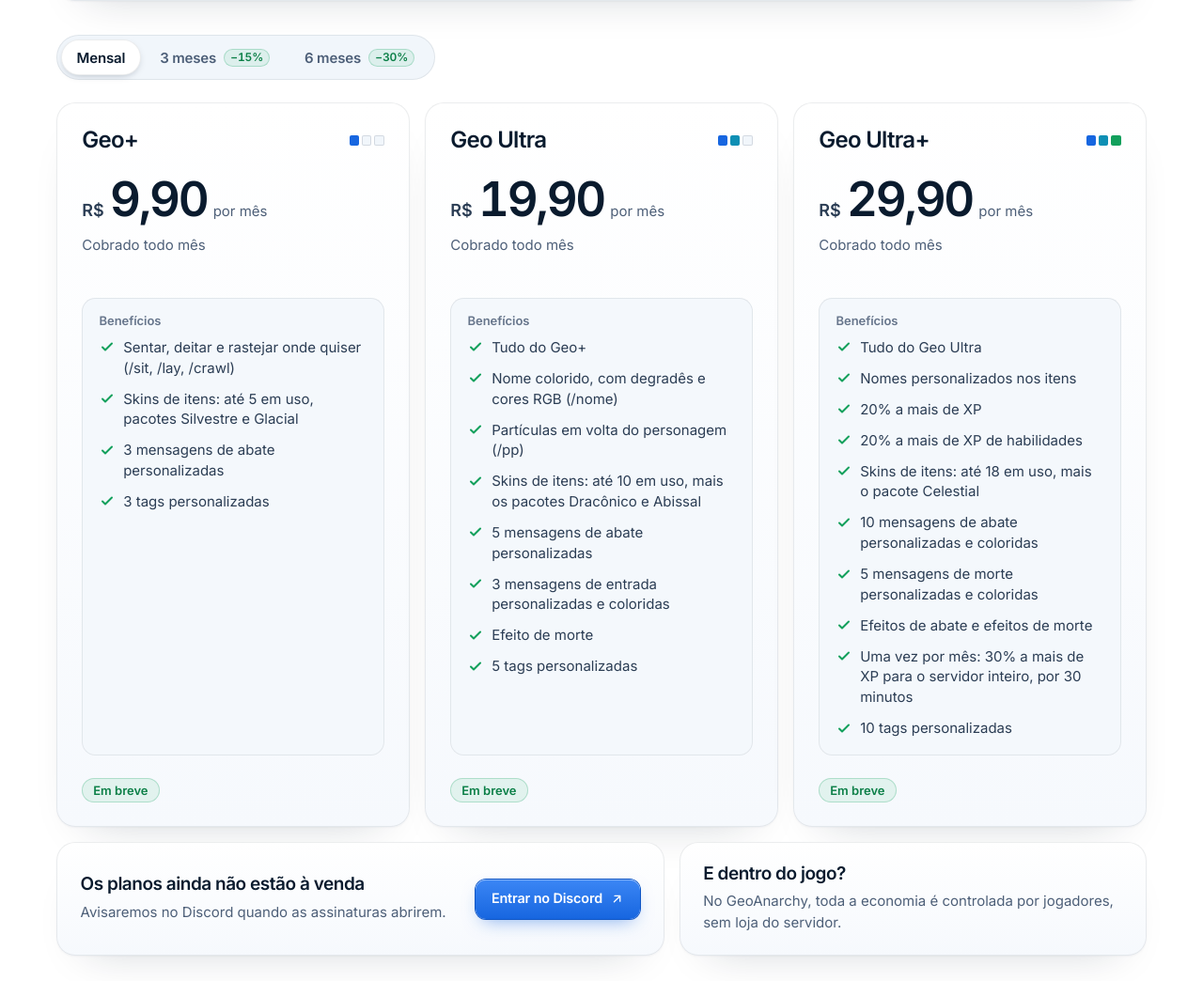
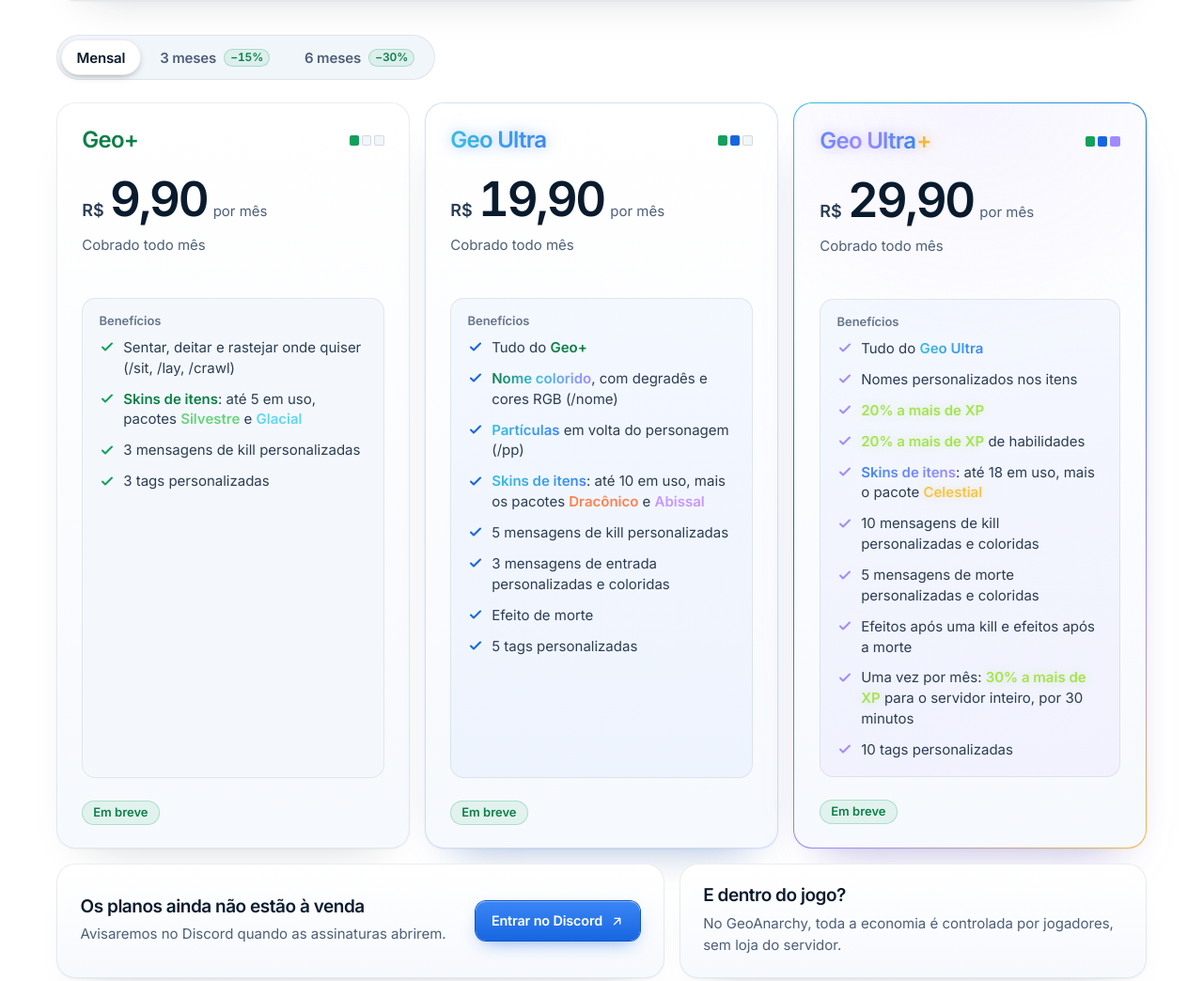
Before and after one commit to RaulDOQ/GeoAnarchy, an Astro site in the folder website/: page /loja in a window 1280 px wide. Shown: the part 792-1836 px from the top of the page at 94% size. Built offline with nearby package versions, Linux system fonts and the light colour scheme; Astro itself is replaced by a stand-in of ours.

Commit message:
Loja: plans that look richer the higher they go
Geo+ is plain green, Geo Ultra has a glowing teal-to-blue name and a blue
edge, and Geo Ultra+ carries those colours on to violet with a slow shimmer,
a gold "+" and a thin gradient border. A few benefit words are painted with
{style|words}: skin packs in their own colours, the coloured name as a
gradient, XP in experience green. "abate" becomes "kill" in the benefits.

Co-Authored-By: Claude Opus 5.5 <noreply@anthropic.com>

```diff
--- a/website/src/content/pt.ts
+++ b/website/src/content/pt.ts
@@ -325,33 +325,38 @@ export const pt = {
     benefitsLabel: 'Benefícios',
     benefitsSoon: 'Os benefícios deste plano serão anunciados em breve.',
     // A plan also gives everything the plans below it give, so a list starts by saying so.
+    // {style|words} paints some words (src/pages/loja/index.astro, "Painted words"):
+    // accent is the plan's own colour; geo-plus and geo-ultra are those plans' colours;
+    // nome is a coloured-name gradient; xp is the colour of experience orbs; the skin
+    // packs (silvestre, glacial, draconico, abissal, celestial) have their own colours.
+    // Keep it to a few words per plan: the better the plan, the more colour it gets.
     benefits: {
       'geo-plus': [
         'Sentar, deitar e rastejar onde quiser (/sit, /lay, /crawl)',
-        'Skins de itens: até 5 em uso, pacotes Silvestre e Glacial',
-        '3 mensagens de abate personalizadas',
+        '{accent|Skins de itens}: até 5 em uso, pacotes {silvestre|Silvestre} e {glacial|Glacial}',
+        '3 mensagens de kill personalizadas',
         '3 tags personalizadas',
       ],
       'geo-ultra': [
-        'Tudo do Geo+',
-        'Nome colorido, com degradês e cores RGB (/nome)',
-        'Partículas em volta do personagem (/pp)',
-        'Skins de itens: até 10 em uso, mais os pacotes Dracônico e Abissal',
-        '5 mensagens de abate personalizadas',
+        'Tudo do {geo-plus|Geo+}',
+        '{nome|Nome colorido}, com degradês e cores RGB (/nome)',
+        '{accent|Partículas} em volta do personagem (/pp)',
+        '{accent|Skins de itens}: até 10 em uso, mais os pacotes {draconico|Dracônico} e {abissal|Abissal}',
+        '5 mensagens de kill personalizadas',
         '3 mensagens de entrada personalizadas e coloridas',
         'Efeito de morte',
         '5 tags personalizadas',
       ],
       'geo-ultra-plus': [
-        'Tudo do Geo Ultra',
+        'Tudo do {geo-ultra|Geo Ultra}',
         'Nomes personalizados nos itens',
-        '20% a mais de XP',
-        '20% a mais de XP de habilidades',
-        'Skins de itens: até 18 em uso, mais o pacote Celestial',
-        '10 mensagens de abate personalizadas e coloridas',
+        '{xp|20% a mais de XP}',
+        '{xp|20% a mais de XP} de habilidades',
+        '{accent|Skins de itens}: até 18 em uso, mais o pacote {celestial|Celestial}',
+        '10 mensagens de kill personalizadas e coloridas',
         '5 mensagens de morte personalizadas e coloridas',
-        'Efeitos de abate e efeitos de morte',
-        'Uma vez por mês: 30% a mais de XP para o servidor inteiro, por 30 minutos',
+        'Efeitos após uma kill e efeitos após a morte',
+        'Uma vez por mês: {xp|30% a mais de XP} para o servidor inteiro, por 30 minutos',
         '10 tags personalizadas',
       ],
     } as Record<string, readonly string[]>,
--- a/website/src/pages/loja/index.astro
+++ b/website/src/pages/loja/index.astro
@@ -21,6 +21,25 @@ const progress = goalProgress(goal);
 const goalOf = g.of.replace('{goal}', money(goal.amount));
 // Under the bar: what is missing, or that the goal is reached (and by how much it was passed).
 const goalStatus = progress.left > 0 ? g.left.replace('{left}', money(progress.left)) : progress.over > 0 ? `${g.reached} · ${g.over.replace('{over}', money(progress.over))}` : g.reached;
+
+// Painted words in a benefit: "{style|words}" becomes words in that style (see
+// pt.store.benefits, and "Painted words" in the styles below).
+interface Piece {
+  style?: string;
+  text: string;
+}
+function painted(text: string): Piece[] {
+  const pieces: Piece[] = [];
+  let last = 0;
+  for (const match of text.matchAll(/\{([a-z-]+)\|([^}]+)\}/g)) {
+    const at = match.index ?? 0;
+    if (at > last) pieces.push({ text: text.slice(last, at) });
+    pieces.push({ style: match[1], text: match[2] });
+    last = at + match[0].length;
+  }
+  if (last < text.length) pieces.push({ text: text.slice(last) });
+  return pieces;
+}
 ---
 
 <Base title={c.meta.title} description={c.meta.description} page="store">
@@ -72,9 +91,19 @@ const goalStatus = progress.left > 0 ? g.left.replace('{left}', money(progress.l
     <ul class="plans">
       {
         store.plans.map((plan, i) => (
-          <li class="plan card" data-in="settle" style={`--d: ${120 + i * 70}ms`}>
+          <li class={`plan card plan-${plan.id}`} data-in="settle" style={`--d: ${120 + i * 70}ms`}>
             <div class="plan-top">
-              <h2>{plan.name}</h2>
+              {/* Geo Ultra+ is Geo Ultra with a gold "+", so the top plan's "+" is drawn apart. */}
+              <h2 class="name">
+                {i > 0 && plan.name.endsWith('+') ? (
+                  <>
+                    <span class="name-text">{plan.name.slice(0, -1)}</span>
+                    <span class="plus">+</span>
+                  </>
+                ) : (
+                  <span class="name-text">{plan.name}</span>
+                )}
+              </h2>
               {/* One more block for every plan up. */}
               <span class="tier" aria-hidden="true">
                 {store.plans.map((_, n) => (
@@ -116,7 +145,13 @@ const goalStatus = progress.left > 0 ? g.left.replace('{left}', money(progress.l
               {c.benefits[plan.id]?.length ? (
                 <ul class="checks">
                   {c.benefits[plan.id].map((benefit) => (
-                    <li>{benefit}</li>
+                    <li>
+                      <span>
+                        {painted(benefit).map((piece) =>
+                          piece.style ? <span class={`paint paint-${piece.style}`}>{piece.text}</span> : piece.text,
+                        )}
+                      </span>
+                    </li>
                   ))}
                 </ul>
               ) : (
@@ -237,7 +272,7 @@ const goalStatus = progress.left > 0 ? g.left.replace('{left}', money(progress.l
   .switch input:checked + label {
     color: var(--color-text);
     background: var(--color-surface);
-    box-shadow: var(--edge), 0 3px 8px -4px #0a1b2e59;
+    box-shadow: var(--edge), 0 3px 8px -4px #00000080;
   }
   .switch input:focus-visible + label {
     outline: 2px solid var(--color-focus);
@@ -287,15 +322,145 @@ const goalStatus = progress.left > 0 ? g.left.replace('{left}', money(progress.l
     width: .65rem;
     height: .65rem;
   }
+  /* One block per plan, in that plan's colour. */
   .tier i.on {
     box-shadow: none;
+    background: var(--color-green);
+  }
+  .tier i.on:nth-child(2) {
     background: var(--color-blue);
   }
-  .tier i.on:nth-child(2) {
-    background: #0e8fb4;
+  .tier i.on:nth-child(3) {
+    background: var(--plus-violet);
   }
-  .tier i.on:nth-child(3) {
-    background: var(--color-green);
+
+  /* Each plan looks a step richer than the one below it. Geo+ is the plain one: a green
+     name and nothing else. Geo Ultra has a teal-to-blue name with a soft glow and a card
+     edged in blue. Geo Ultra+ is Geo Ultra made better: the same colours carried on to
+     violet, moving slowly, a gold "+" (Geo Ultra+ is gold in the game too) and a thin
+     border in those colours. */
+  .plans {
+    --plus-teal: #38bfe0;
+    --plus-violet: #a08bff;
+    --plus-gold: #f2b83c;
+    --paint-ultra: linear-gradient(100deg, var(--plus-teal), var(--color-blue-bright));
+    --paint-ultra-plus: linear-gradient(100deg, var(--plus-teal), var(--color-blue-bright) 35%, var(--plus-violet) 65%, var(--color-blue-bright) 85%, var(--plus-teal));
+  }
+  .plan-geo-plus {
+    --accent: var(--color-green-strong);
+    --accent-paint: linear-gradient(var(--color-green-strong), var(--color-green-strong));
+    --check: var(--color-green);
+  }
+  .plan-geo-ultra {
+    --accent-paint: var(--paint-ultra);
+    --check: var(--color-blue);
+    --glow: #4a8cf78c;
+    box-shadow: inset 0 0 0 1px #4a8cf742, var(--shadow-card), 0 22px 44px -30px #4a8cf766;
+  }
+  .plan-geo-ultra-plus {
+    --accent-paint: linear-gradient(100deg, var(--color-blue-bright), var(--plus-violet));
+    --check: var(--plus-violet);
+    --glow: #a08bff8c;
+    background:
+      radial-gradient(120% 45% at 50% 0%, #a08bff17, #a08bff00 70%) padding-box,
+      var(--grad-surface) padding-box,
+      linear-gradient(140deg, var(--plus-teal), var(--color-blue) 40%, var(--plus-violet) 75%, var(--plus-gold)) border-box;
+    border: 1.5px solid #0000;
+    box-shadow: var(--shadow-card), 0 26px 52px -30px #a08bff66;
+  }
+  .name {
+    align-items: baseline;
+    display: inline-flex;
+  }
+  .plan-geo-plus .name-text {
+    color: var(--color-green-strong);
+  }
+  .plan-geo-ultra .name-text,
+  .plan-geo-ultra-plus .name-text {
+    color: #0000;
+    -webkit-background-clip: text;
+    background-clip: text;
+    background-image: var(--paint-ultra);
+    filter: drop-shadow(0 0 .45rem var(--glow));
+  }
+  .plan-geo-ultra-plus .name-text {
+    background-image: var(--paint-ultra-plus);
+    background-size: 250% 100%;
+    animation: shimmer 9s ease-in-out infinite alternate;
+  }
+  .plus {
+    color: var(--plus-gold);
+    filter: drop-shadow(0 0 .4rem #f5b400a6);
+    margin-left: .04em;
+  }
+  @keyframes shimmer {
+    to {
+      background-position: 100% 0;
+    }
+  }
+  .plan-geo-ultra .benefits {
+    background: #4a8cf70d;
+  }
+  .plan-geo-ultra-plus .benefits {
+    background: linear-gradient(160deg, #4a8cf70d, #a08bff12);
+  }
+  .plan .checks li:before {
+    background: var(--check, var(--color-green));
+  }
+
+  /* Painted words (pt.store.benefits): a few words per plan, never whole lines. */
+  .paint {
+    font-weight: 600;
+  }
+  .paint-accent,
+  .paint-geo-ultra,
+  .paint-nome {
+    color: #0000;
+    -webkit-background-clip: text;
+    background-clip: text;
+    -webkit-box-decoration-break: clone;
+    box-decoration-break: clone;
+  }
+  .paint-accent {
+    background-image: var(--accent-paint);
+  }
+  .paint-geo-plus {
+    color: var(--color-green-strong);
+  }
+  .paint-geo-ultra {
+    background-image: var(--paint-ultra);
+  }
+  /* What a coloured name looks like: the colour tool's green to blue, ending in violet. */
+  .paint-nome {
+    background-image: linear-gradient(90deg, var(--color-green-strong), var(--plus-teal) 45%, var(--plus-violet));
+  }
+  /* The green-yellow of experience orbs. */
+  .paint-xp {
+    color: #a6e34f;
+    text-shadow: 0 0 .6rem #a6e34f4d;
+  }
+  /* The skin packs, each in its own colour (the same as in the game's menu). */
+  .paint-silvestre {
+    color: #69d37a;
+  }
+  .paint-glacial {
+    color: #5fd6f0;
+  }
+  .paint-draconico {
+    color: #ff8150;
+  }
+  .paint-abissal {
+    color: #c897ff;
+  }
+  .paint-celestial {
+    color: #f5c542;
+    text-shadow: 0 0 .55rem #f5c54259;
+  }
+
+  @media (prefers-reduced-motion: reduce) {
+    .plan-geo-ultra-plus .name-text {
+      animation: none;
+    }
   }
 
   /* Every card holds the price for each way of paying; only the chosen one shows. */
```
